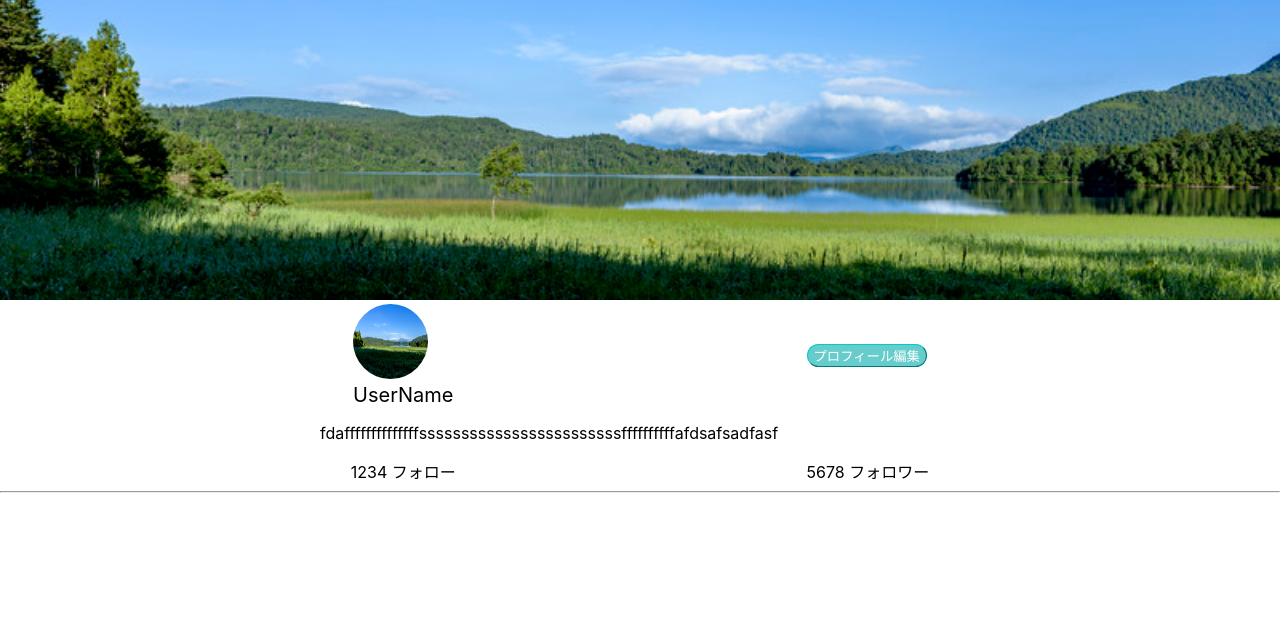
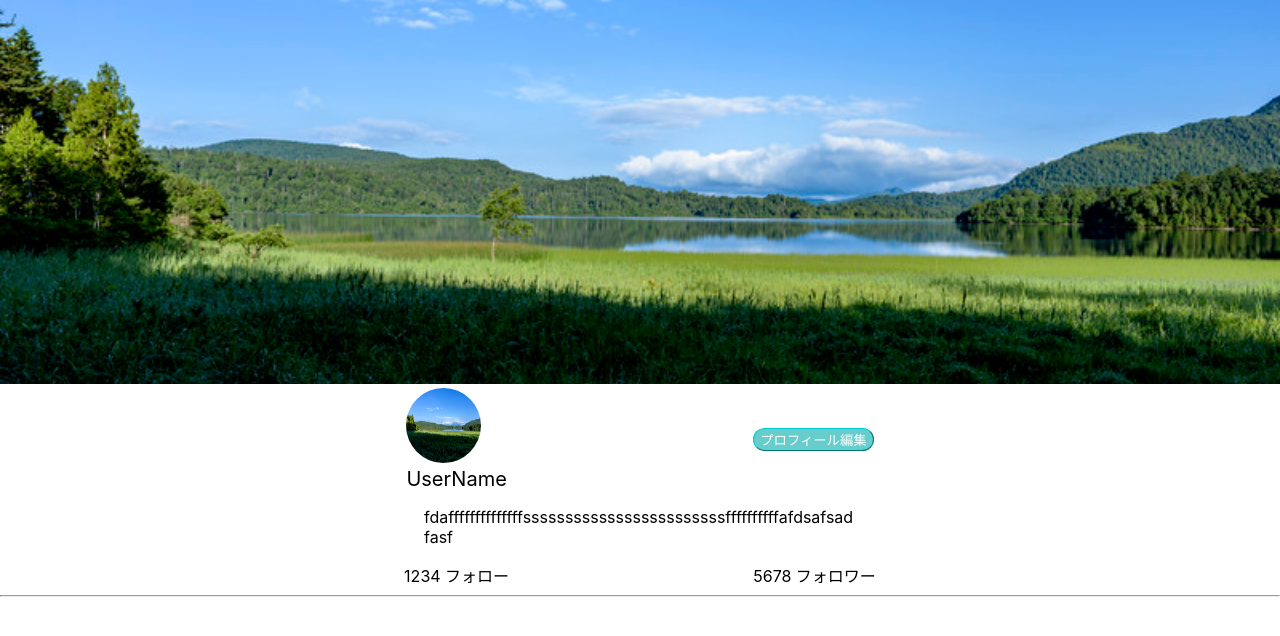
Before and after one commit to noishi70/2022_rakuten_intern, a React (Create React App) app in the folder front/: page / in a window 1280 px wide. Shown: the top 636 px of the page. Built offline with nearby package versions, Linux system fonts and the light colour scheme.

Commit message:
change headerimg

```diff
--- a/front/src/components/Profile/Profile.css
+++ b/front/src/components/Profile/Profile.css
@@ -1,7 +1,12 @@
+
 .headimg {
-    width: 100%;
-    height: 300px;
+    width: 100vw;
+    height: 30vw;
     object-fit: cover;
+}
+.bodyelem {
+    width: 75%;
+    margin: 0 auto;
 }
 
 .iconimage {
@@ -42,6 +47,8 @@
 
 .profileintro{
     overflow-wrap: break-word;
+    margin-left: 5%;
+    margin-right: 5%;
 }
 
 .followfollower {
--- a/front/src/components/Profile/Profile.tsx
+++ b/front/src/components/Profile/Profile.tsx
@@ -9,6 +9,7 @@ const Profile = () => {
         <img src={HeadImg} className="headimg" alt="Header" />
       </div>
 
+      <div className="bodyelem">
         <div className="row">
           <div className="iconname">
             <img src={HeadImg} className="iconimage" alt="icon" />
@@ -16,7 +17,6 @@ const Profile = () => {
           </div>
           <button className="profilebutton">プロフィール編集</button>
         </div>
-
 
         <div className="profile">
           <p className="profileintro">
@@ -27,7 +27,7 @@ const Profile = () => {
         <div className="followfollower">
           <div className="follow">1234 フォロー</div>
           <div className="follower">5678 フォロワー</div>
-
+        </div>
       </div>
 
       <hr></hr>
```
Lines whose indentation alone changed are shown as unchanged.
